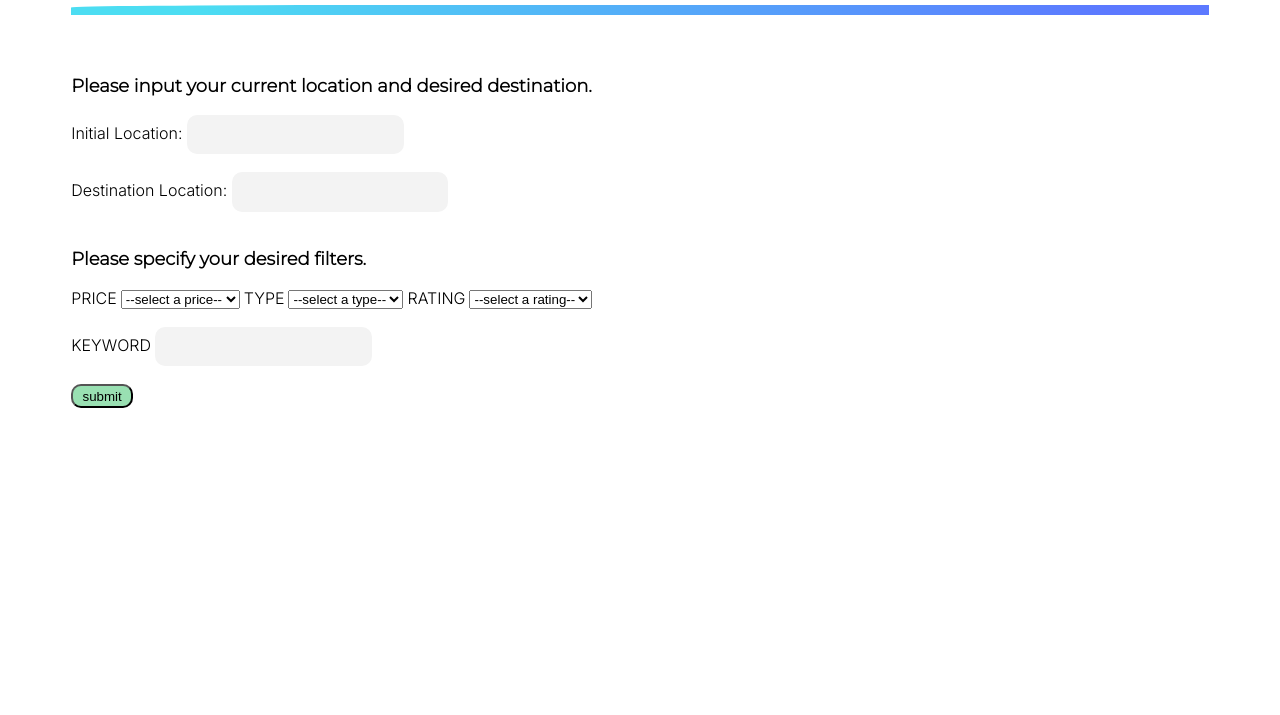
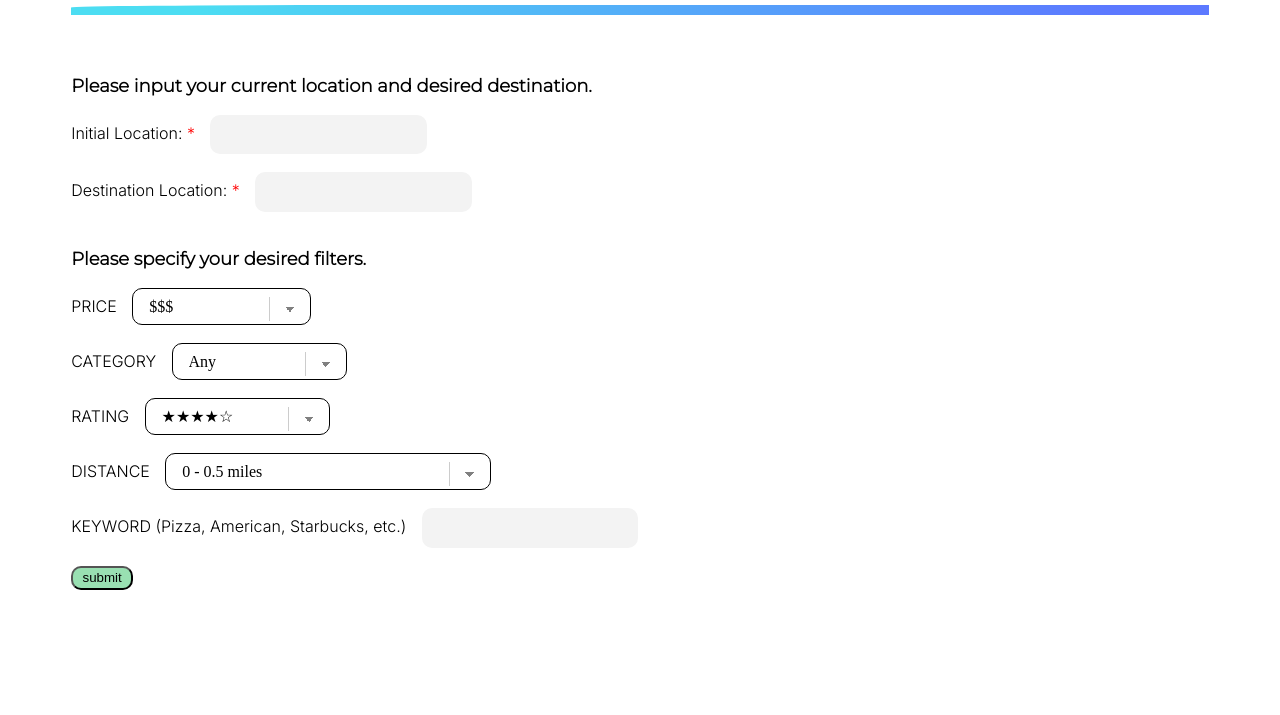
Before and after one commit to baller7215/student-hunger-smart-assistant, a plain HTML site: page index.html in a window 1280 px wide. Shown: the part 85-800 px from the top of the page. Drawn offline with Linux system fonts and the light colour scheme.

Commit message:
new edits

```diff
--- a/index.html
+++ b/index.html
@@ -5,7 +5,7 @@
     <meta charset="UTF-8">
     <meta name="viewport" content="width=device-width, initial-scale=1.0">
     <title>Student Hunger Smart Assistant</title>
-
+    <!-- <link rel="stylesheet" href="https://cdn.jsdelivr.net/npm/bootstrap@4.0.0/dist/css/bootstrap.min.css" integrity="sha384-Gn5384xqQ1aoWXA+058RXPxPg6fy4IWvTNh0E263XmFcJlSAwiGgFAW/dAiS6JXm" crossorigin="anonymous"> -->
     <link rel="stylesheet" type="text/css" href="styles/styles.css" />
     <script src="script.js"></script>
     <link rel="preconnect" href="https://fonts.googleapis.com">
@@ -20,47 +20,57 @@
     <header>
         <div>
             <h1>Welcome to the Student Hunger Smart Assistant</h1>
-            <div class="line"></div><br><br>
+            <div class="line"></div>
         </div>
     </header>
     <div class="container">
         <h3>Please input your current location and desired destination.</h1>
         <form>
-            <label for="initial">Initial Location: </label>
-            <input class="input" type="text" id="initial" name="initial"><br><br>
-            <label for="destination">Destination Location: </label>
-            <input class="input" type="text" id="destination" name="destination"><br><br>
-
-
+            <label for="initial">Initial Location: <span class="req">*</span></label>
+            <input class="input" type="text" id="initial" name="initial" required><br><br>
+            <label for="destination">Destination Location: <span class="req">*</span></label>
+            <input class="input" type="text" id="destination" name="destination" required><br><br>
 
             <h3>Please specify your desired filters.</h3>
 
             <label for="price">PRICE</label>
-            <select name="prices" id="price">
+            <select class="minimal" name="prices" id="price">
                 <option value="select">--select a price--</option>
                 <option value="$">$</option>
                 <option value="$$">$$</option>
-                <option value="$$$">$$$</option>
-                <option value="$$$$">$$$$$</option>
+                <option value="$$$" selected>$$$</option>
+                <option value="$$$$">$$$$</option>
             </select>
+            <br><br>
 
-            <label for="type">TYPE</label>
-            <select name="types" id="type">
+            <label for="category">CATEGORY</label>
+            <select class="minimal" name="categories" id="type">
                 <option value="select">--select a type--</option>
                 <option value="fast-food">Fast Food</option>
                 <option value="grocery">Grocery</option>
+                <option value="any" selected>Any</option>
             </select>
+            <br><br>
 
             <label for="rating">RATING</label>
-            <select name="ratings" id="rating">
+            <select class="minimal" name="ratings" id="rating">
                 <option value="select">--select a rating--</option>
                 <option value="1-3">&#9733&#9733&#9733&#9734&#9734</option>
-                <option value="4">&#9733&#9733&#9733&#9733&#9734</option>
+                <option value="4" selected>&#9733&#9733&#9733&#9733&#9734</option>
                 <option value="5">&#9733&#9733&#9733&#9733&#9733</option>
             </select>
             <br><br>
 
-            <label for="keyword">KEYWORD</label>
+            <label for="radius">DISTANCE</label>
+            <select class="minimal" name="radius" id="radius">
+                <option value="select">--desired walking distance from route--</option>
+                <option value="dist1" selected>0 - 0.5 miles</option>
+                <option value="dist2">0.5 - 1 miles</option>
+                <option value="dist3">1+ miles</option>
+            </select>
+            <br><br>
+
+            <label for="keyword">KEYWORD (Pizza, American, Starbucks, etc.)</label>
             <input class="keyword" type="text" id="keyword" name="keyword"><br><br>
 
 
--- a/script.js
+++ b/script.js
@@ -1,13 +1,25 @@
-function getInitialDestination()
+function setDestinationVar()
 {
     // saves users input into intial and destination variables
-    var nameInitial = document.getElementById("initial");
-    var nameDestination = document.getElementById("destination");
-
-    print(nameInitial, nameDestination)
+    const nameInitial = document.getElementById("initial");
+    const nameDestination = document.getElementById("destination");
 
 }
 
 
-// Save the locations as well as the user's selected filters (price, time, etc.) and save those into a variables.
-// Then, save those variables to a maybe a file or simply return it to be parsed by back-end.
+function setFilterVar()
+{
+    // saves users optional filters
+
+    price = document.getElementById("price");
+    type = document.getElementById("type");
+    rating = document.getElementById("rating");
+    radius = document.getElementById("radius");
+    let keyword = document.getElementById("keyword");
+
+
+
+    // convert $$ to number
+    // convert miles to meters
+
+}
--- a/styles/styles.css
+++ b/styles/styles.css
@@ -3,7 +3,7 @@
 header {
     width: 90%;
     height: 80px;
-    text-align: left;
+    text-align: center;
     margin: 30px auto;
 }
 
@@ -34,7 +34,7 @@ h3 {
     height: 10px;
     border-start-start-radius: 25%;
     background-image: linear-gradient( 109.5deg, rgba(76,221,242,1) 11.2%, rgba(92,121,255,1) 91.1% );
-    margin-bottom: 50px;
+    /* margin-bottom: 20px; */
 }
 
 label {
@@ -51,6 +51,7 @@ input[type=text] {
     background-color: #F3F3F3;
     border-radius: 10px;
     transition: all 0.5s;
+    margin-left: 1%;
 }
 
 input[type=text]:hover,
@@ -60,8 +61,72 @@ input[type=text]:focus {
     background-color: white;
 }
 
+.req {
+    color: red;
+}
+
+
 input[type=submit] {
     padding: 0.2em 0.7em 0.2em 0.7em;
     background: #99e0b2;
     border-radius: 10px;
 }
+
+select {
+    /* styling */
+    background-color: white;
+    border: thin solid;
+    border-radius: 10px;
+    /* display: inline; */
+    font: inherit;
+    line-height: 1.7em;
+    padding: 0.25em 3.5em 0.25em 1em;
+    margin-left: 1%;
+    /* reset */
+
+    /* margin: 0;       */
+    /* -webkit-box-sizing: border-box; */
+    /* -moz-box-sizing: border-box; */
+    /* box-sizing: border-box; */
+    -webkit-appearance: none;
+    -moz-appearance: none;
+}
+
+select.minimal {
+    background-image:
+        linear-gradient(45deg, transparent 50%, gray 50%),
+        linear-gradient(135deg, gray 50%, transparent 50%),
+        linear-gradient(to right, #ccc, #ccc);
+    background-position:
+        calc(100% - 20px) calc(1em + 2px),
+        calc(100% - 15px) calc(1em + 2px),
+        calc(100% - 2.5em) 0.5em;
+    background-size:
+        5px 5px,
+        5px 5px,
+        1px 1.5em;
+    background-repeat: no-repeat;
+}
+
+select.minimal:focus {
+    background-image:
+        linear-gradient(45deg, green 50%, transparent 50%),
+        linear-gradient(135deg, transparent 50%, green 50%),
+        linear-gradient(to right, #ccc, #ccc);
+    background-position:
+        calc(100% - 15px) 1em,
+        calc(100% - 20px) 1em,
+        calc(100% - 2.5em) 0.5em;
+    background-size:
+        5px 5px,
+        5px 5px,
+        1px 1.5em;
+    background-repeat: no-repeat;
+    border-color: green;
+    outline: 0;
+}
+
+select:-moz-focusring {
+    color: transparent;
+    text-shadow: 0 0 0 #000;
+}
```
Also changed, not shown: 1 other file.
